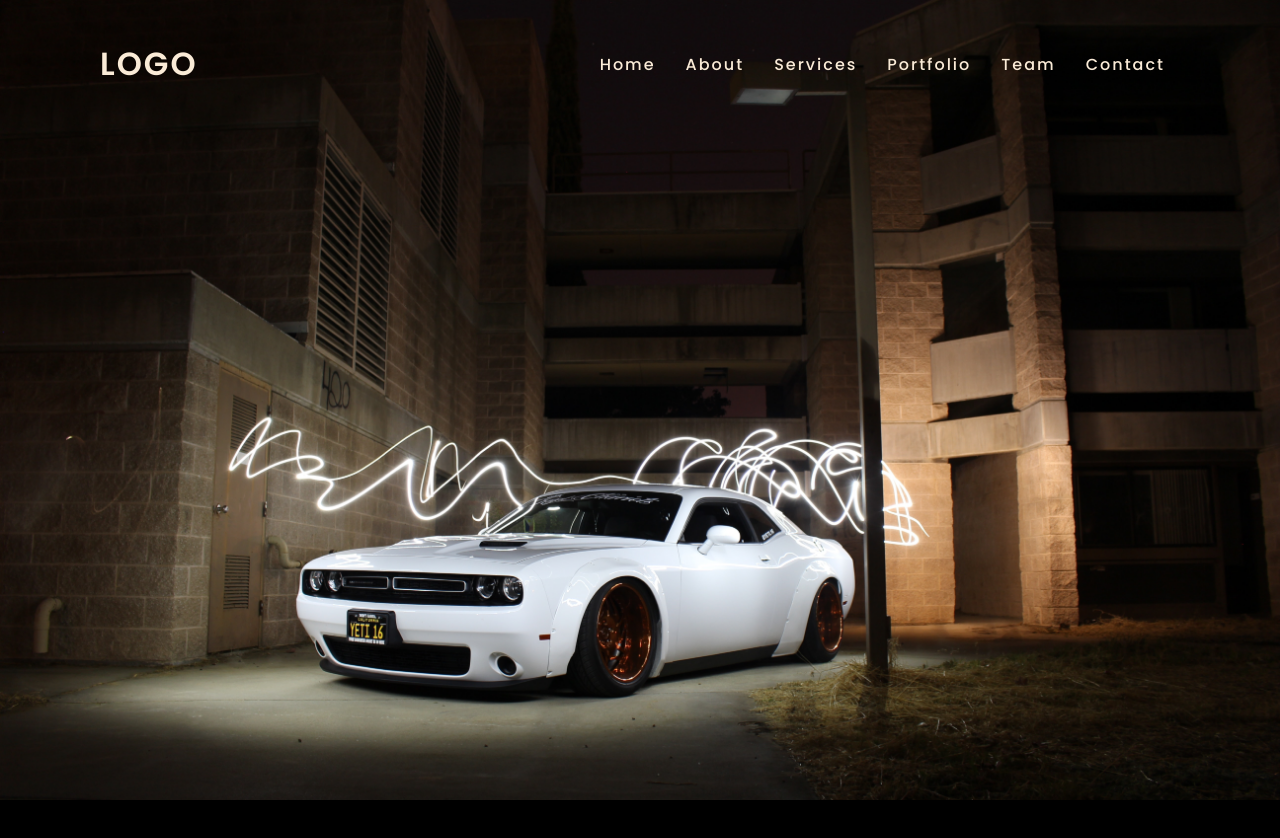
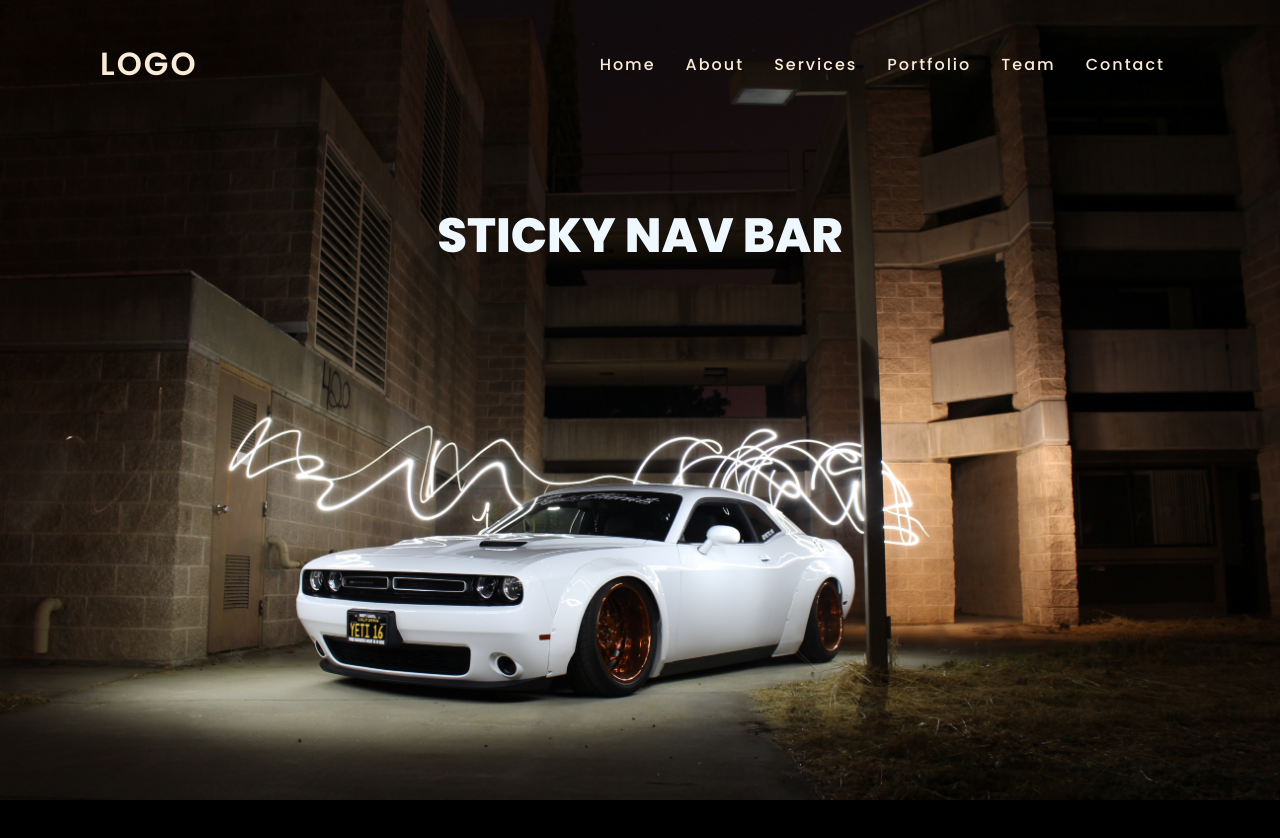
Before and after one commit to abhinavgu7/sticky-navbar, a plain HTML site: page index.html in a window 1280 px wide. Shown: the top 838 px of the page. Drawn offline with Linux system fonts and the light colour scheme.

Commit message:
Added the description in the middle

```diff
--- a/index.html
+++ b/index.html
@@ -17,7 +17,10 @@
             <li><a href="#">Contact</a></li>
         </ul>
     </header>
-    <section class="banner"></section>
+    <section class="banner">
+        <div>STICKY NAV BAR</div>
+    </section>
+
     <script type="text/javascript">
     window.addEventListener("scroll",function(){
         var header = document.querySelector("header");
--- a/style.css
+++ b/style.css
@@ -71,6 +71,7 @@ header ul li a
     transition: 0.6s;
 }
 
+
 .banner
 {
     position: relative;
@@ -79,6 +80,16 @@ header ul li a
     background: url(my-car.jpg);
     background-size: cover;
 }
+
+.banner div
+{
+    text-align: center;
+    color: aliceblue;
+    font-weight: 800;
+    position: relative;
+    top: 200px;
+    font-size: -webkit-xxx-large;
+}
 header.sticky .logo,
 header.sticky ul li a
 {
```
